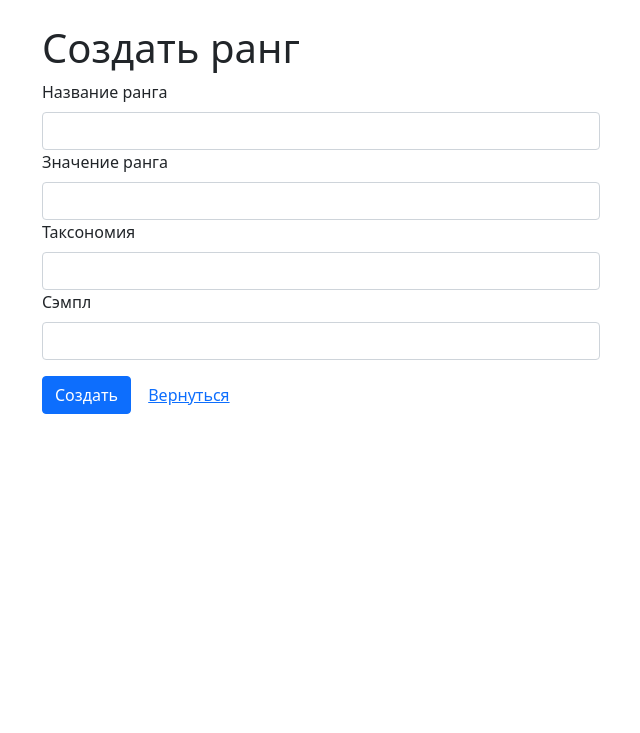
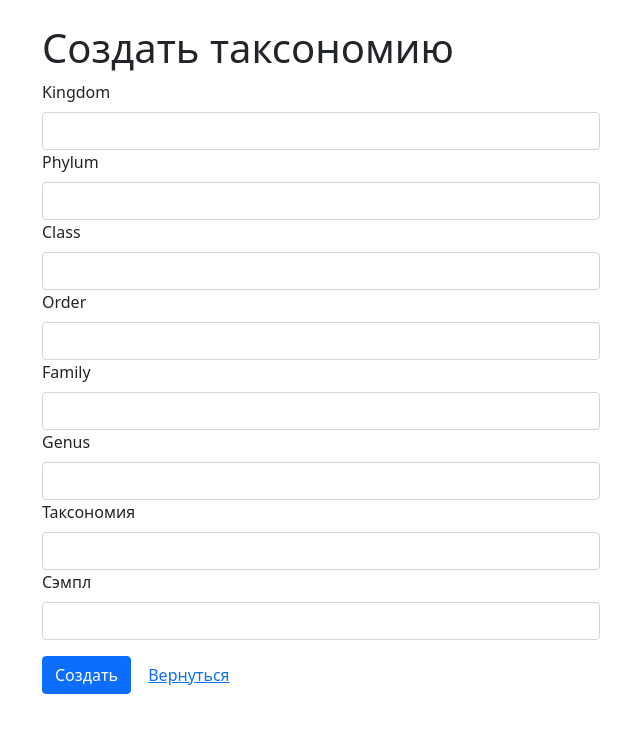
Before and after one commit to Vada237/db_2024, a Flask app: page /ranks/add in a window 1280 px wide. Shown: the top 733 px of the page, without its empty margins (40-680 px from the left). Run offline with Flask 3, Linux system fonts and the light colour scheme; data that the repository does not hold is empty; some libraries are stand-ins or nearby versions.

Commit message:
update taxonomies routes

```diff
--- a/templates/create_rank.html
+++ b/templates/create_rank.html
@@ -10,16 +10,36 @@
 <div class="container">
     <div class="row-cols-2">
         <div class="col-6 mt-4">
-            <h1>Создать ранг</h1>
+            <h1>Создать таксономию</h1>
             <form action="/ranks/create" method="post">
                 <div class="form-group">
-                    <label>Название ранга</label>
-                    <input class="form-control mt-2" name="rank_name"/>
+                    <label>Kingdom</label>
+                    <input class="form-control mt-2" name="_kingdom"/>
                 </div>
 
                 <div class="form-group">
-                    <label>Значение ранга</label>
-                    <input class="form-control mt-2" name="rank_value"/>
+                    <label>Phylum</label>
+                    <input class="form-control mt-2" name="_phylum"/>
+                </div>
+
+                <div class="form-group">
+                    <label>Class</label>
+                    <input class="form-control mt-2" name="_class"/>
+                </div>
+
+                <div class="form-group">
+                    <label>Order</label>
+                    <input class="form-control mt-2" name="_order"/>
+                </div>
+
+                <div class="form-group">
+                    <label>Family</label>
+                    <input class="form-control mt-2" name="_family"/>
+                </div>
+
+                <div class="form-group">
+                    <label>Genus</label>
+                    <input class="form-control mt-2" name="_genus"/>
                 </div>
 
                 <div class="form-group">
```
Also changed, not shown: app/migrations/create_ranks_table.py (+7 -3 lines), templates/edit_rank.html (+25 -5 lines), templates/ranks.html (+13 -5 lines).
